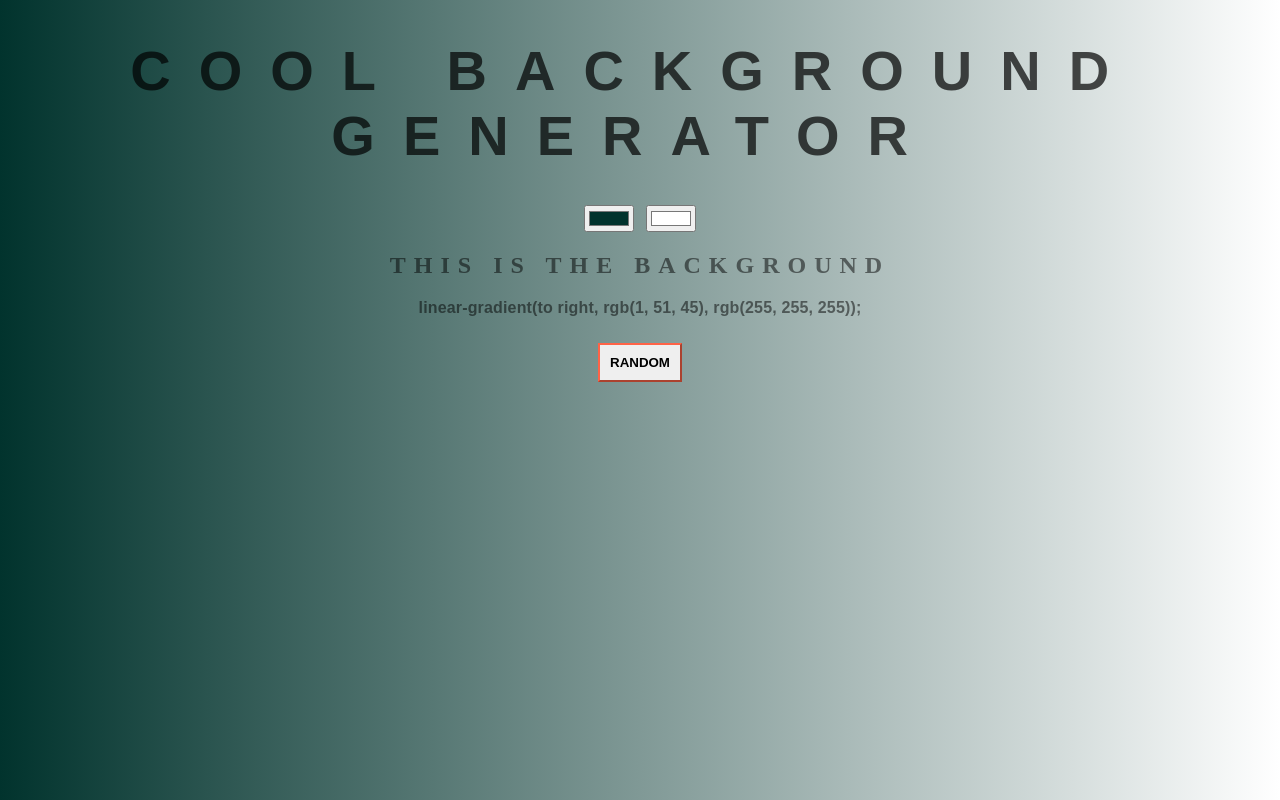
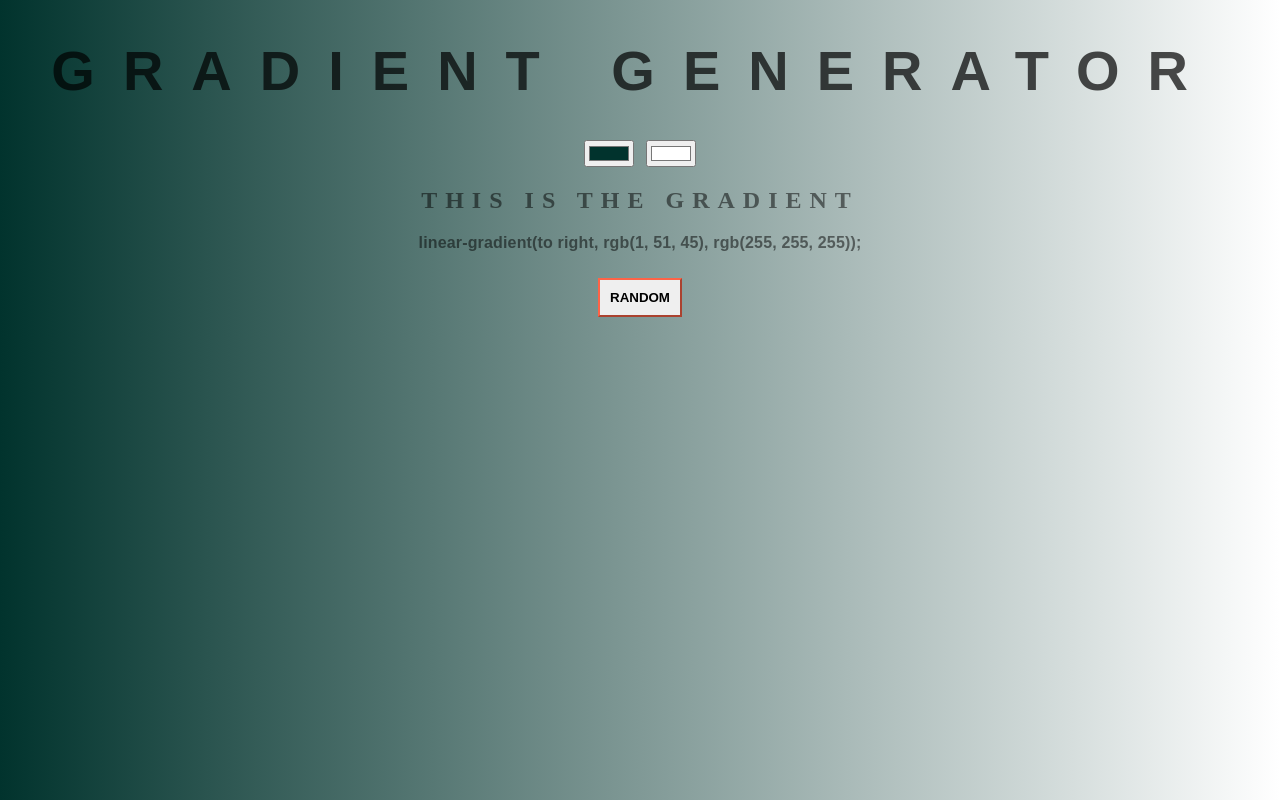
Before and after one commit to DavidKMuchiri/background-generator, a plain HTML site: page index.html in a window 1280 px wide. Drawn offline with Linux system fonts and the light colour scheme.

Commit message:
Updating site's name

```diff
--- a/index.html
+++ b/index.html
@@ -6,10 +6,10 @@
 	<link rel="stylesheet" type="text/css" href="style.css">
 </head>
 <body id="gradient">
-	<h1>COOL Background Generator</h1>
+	<h1>Gradient Generator</h1>
 	<input class="color1" type="color" value="#01332d">
 	<input class="color2" type="color" value="#ffffff">
-	<h2>This is the Background</h2>
+	<h2>This is the Gradient</h2>
 	<h3></h3>
 	<button id="randomGenerator">Random</button>
 
```
